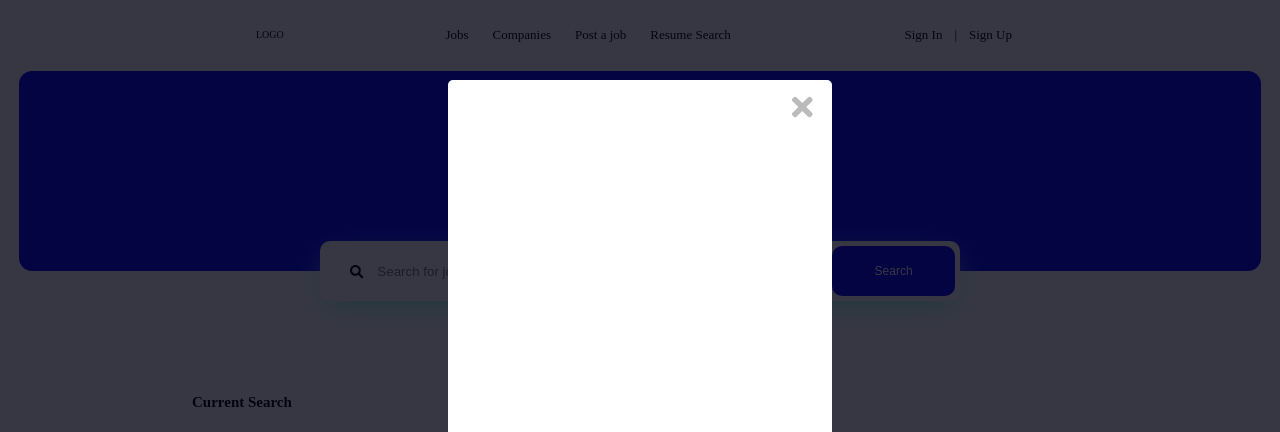
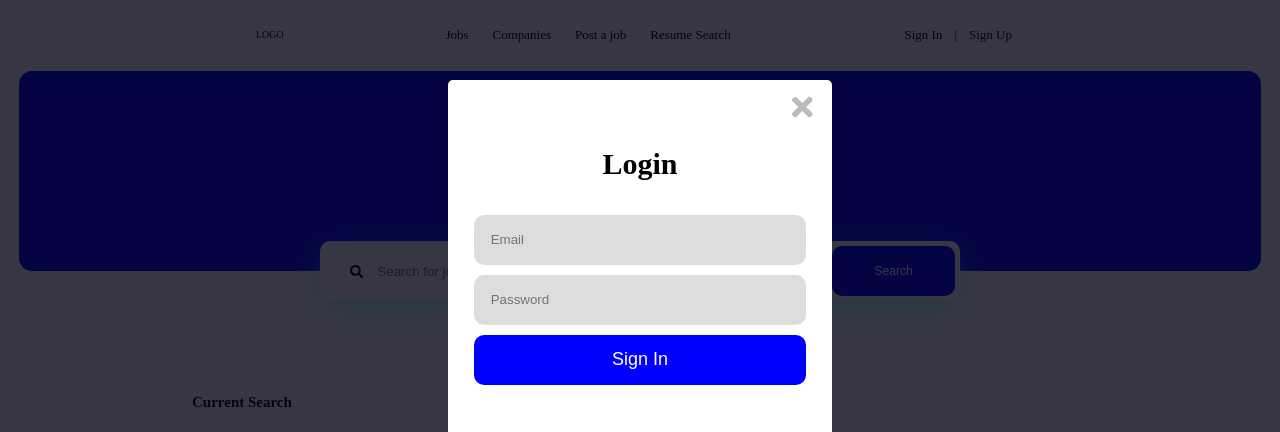
Before and after one commit to VektorTech/job-board, a Next.js app: page / in a window 1280 px wide. Shown: the top 432 px of the page. Built offline with nearby package versions, Linux system fonts and the light colour scheme.

Commit message:
Login Modal

```diff
--- a/pages/index.js
+++ b/pages/index.js
@@ -12,7 +12,8 @@ library.add(fas, fab);
 
 import SearchPage from './Search/Search';
 import ViewJob from './ViewJobs/ViewJob.jsx';
-import Modal from '../src/components/Modal/Modal';
+
+import Modal from '../src/components/Modal/Login/Login';
 
 const App = () => {
     return(
--- a/src/components/Buttons/Button.jsx
+++ b/src/components/Buttons/Button.jsx
@@ -1,5 +1,6 @@
 import {
     ButtonDefault,
+    Submit,
     SearchSubmit,
     Apply,
     SaveButton
@@ -8,6 +9,7 @@ import {
 const Button = ({type, children}) => {
     switch(type){
         case "Search": return <SearchSubmit>{children}</SearchSubmit>
+        case "Submit": return <Submit>{children}</Submit>
         case "Apply": return <Apply>{children}</Apply>
         case "Save": return <SaveButton>{children}</SaveButton>
         default: return <ButtonDefault>{children}</ButtonDefault>
--- a/src/components/Buttons/Button.style.jsx
+++ b/src/components/Buttons/Button.style.jsx
@@ -11,10 +11,16 @@ export const ButtonDefault = styled.button`
     background-color: blue;
 `;
 
+export const Submit = styled(ButtonDefault)`
+    width: 100%;
+    height: 100%;
+    font-size: 1.8rem;
+`;
+
 export const SearchSubmit = styled(ButtonDefault)`
     width: 100%;
     height: 5rem;
- `;
+`;
 
 export const Apply = styled(ButtonDefault)`
     margin: 1rem 0;
--- /dev/null
+++ b/src/components/Modal/Login/Login.jsx
@@ -0,0 +1,31 @@
+import {
+    PrimaryWrapper,
+    InputContainer
+} from './Login.style';
+
+import Modal from '../core/Modal';
+import { InputText } from '../../Other/Input.style';
+import Heading from '../../Other/Heading.style';
+import Button from '../../Buttons/Button';
+
+export default ({show}) => (
+    <Modal show={show}>
+    <PrimaryWrapper>
+        <Heading style={{textAlign:'center', marginBottom:'4rem'}} size={'lg'}>Login</Heading>
+
+        <InputContainer>
+        <InputText placeholder="Email" />
+        </InputContainer>
+
+        <InputContainer>
+        <InputText placeholder="Password" />
+        </InputContainer>
+
+        <InputContainer>
+        <Button type="Submit">Sign In</Button>
+        </InputContainer>
+
+
+    </PrimaryWrapper>
+    </Modal>
+);
--- /dev/null
+++ b/src/components/Modal/Login/Login.style.jsx
@@ -0,0 +1,13 @@
+import styled from 'styled-components';
+
+export const PrimaryWrapper = styled.div`
+    width: 100%;
+    height: 100%;
+    padding: 2%;
+`;
+
+export const InputContainer = styled.div`
+    width: 90%;
+    height: 5rem;
+    margin: 1rem 5%;
+`;
--- /dev/null
+++ b/src/components/Other/Input.style.jsx
@@ -0,0 +1,10 @@
+import styled from 'styled-components';
+
+export const InputText = styled.input`
+    width: 100%;
+    height: 100%;
+    padding: 0 5%;
+    border-radius: 1rem;
+    border: none;
+    background-color: #ddd;
+`;
```
Also changed, not shown: src/components/Modal/core/Modal.jsx (renamed from src/components/Modal/Modal.jsx), src/components/Modal/core/Modal.style.jsx (renamed from src/components/Modal/Modal.style.jsx).
